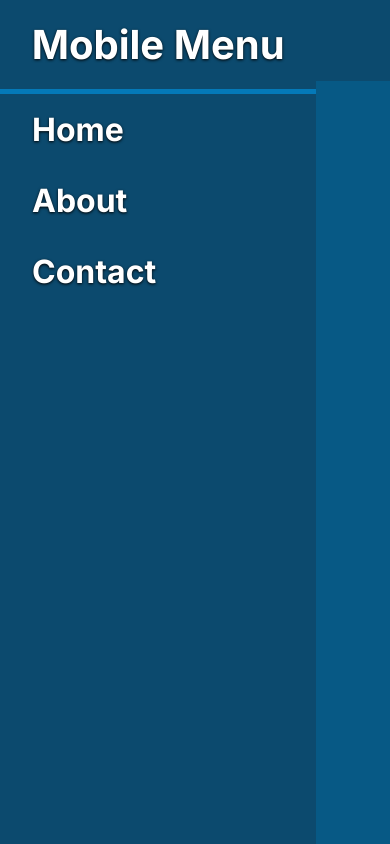
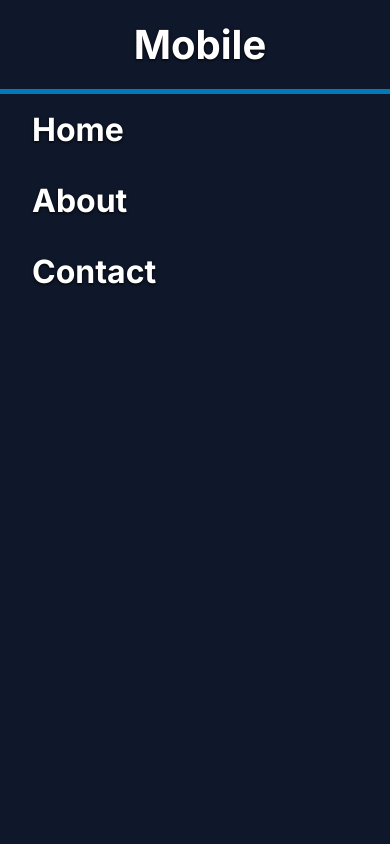
Before and after one commit to itsalexi/Dynamic-User-Interfaces, a website: page Mobile Menu/index.html in a window 390 px wide. Both pictures are taken after a click on the element 30 px from the left and 40 px from the top of the page. Drawn offline with Linux system fonts and the light colour scheme.

Commit message:
My take on a mobile menu

```diff
--- a/Mobile Menu/index.html
+++ b/Mobile Menu/index.html
@@ -21,13 +21,16 @@
         <div class="sidebarButton">
             <i class="fa-solid fa-bars fa-2xl"></i>
         </div>
-        <div class="sidebar">
-            <div class="sidebarLogo logo">Mobile Menu</div>
-            <div class="sidebarItem">Home</div>
-            <div class="sidebarItem">About</div>
-            <div class="sidebarItem">Contact</div>
+        <div class="sidebarBG">
+            <div class="sidebar">
+                <div class="sidebarLogo logo">Mobile</div>
+                <div class="sidebarItem">Home</div>
+                <div class="sidebarItem">About</div>
+                <div class="sidebarItem">Contact</div>
+            </div>
         </div>
-        <div class="logo">Mobile Menu</div>
+        <div class="logo">Mobile</div>
+
     </div>
     </div>
     <div class="content">
--- a/Mobile Menu/main.js
+++ b/Mobile Menu/main.js
@@ -1,14 +1,35 @@
 class Sidebar {
   constructor(element) {
-    this.element = element;
+    this.element = element.children[0];
+    this.background = element;
   }
 
   toggleBar() {
-    this.element.classList.toggle('show');
+    this.background.style.display = 'flex';
+    setTimeout(() => {
+      this.element.style.width = '400px';
+    }, 0);
+  }
+
+  disableBar() {
+    this.element.style.width = '0px';
+    setTimeout(() => {
+      this.background.style.display = 'none';
+    }, 301);
   }
   addEvents(button) {
     button.addEventListener('click', () => {
       this.toggleBar();
+    });
+    this.background.addEventListener('click', () => {
+      this.disableBar();
+    });
+    Array.from(this.element.children).forEach((element) => {
+      if (element.classList.contains('sidebarItem')) {
+        element.addEventListener('click', () => {
+          this.disableBar();
+        });
+      }
     });
   }
 }
@@ -19,6 +40,6 @@ function createSideBar(sidebar, button) {
 }
 
 createSideBar(
-  document.querySelector('.sidebar'),
+  document.querySelector('.sidebarBG'),
   document.querySelector('.sidebarButton')
 );
--- a/Mobile Menu/styles.css
+++ b/Mobile Menu/styles.css
@@ -33,27 +33,35 @@ body {
 }
 
 .sidebar {
-  display: none;
+  display: flex;
   height: 100%;
   left: 0;
   top: 0;
   position: absolute;
-  background-color: #0c4a6e;
+  background-color: #0f172a;
   width: 0;
   flex-direction: column;
-  transition: 0.5s;
+  transition: 0.3s ease-out;
+  z-index: 2;
 }
 
-.sidebar.show {
-  display: flex;
-  width: auto;
+.sidebarBG {
+  display: none;
+  position: fixed;
+  z-index: 1;
+  left: 0;
+  top: 0;
+  width: 100%;
+  height: 100%;
+  overflow: auto;
+  background-color: rgb(0, 0, 0);
+  background-color: rgba(0, 0, 0, 0.4);
 }
 
 .sidebarItem {
   font-size: 2em;
   font-weight: bold;
   padding: 0.5em 1em;
-  padding-right: 5em;
 }
 
 .sidebarItem:hover {
```
Also changed, not shown: Drop Downs/index.html (+0 -1 lines).
